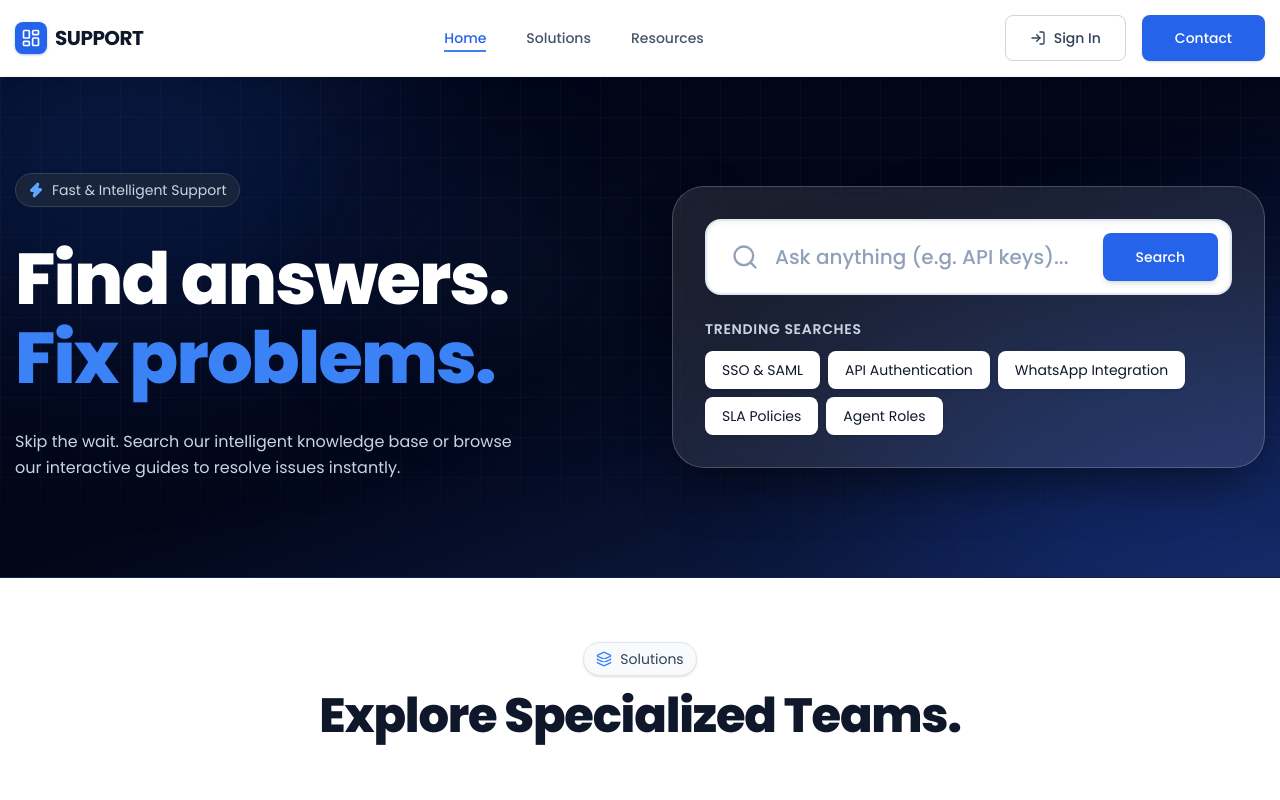
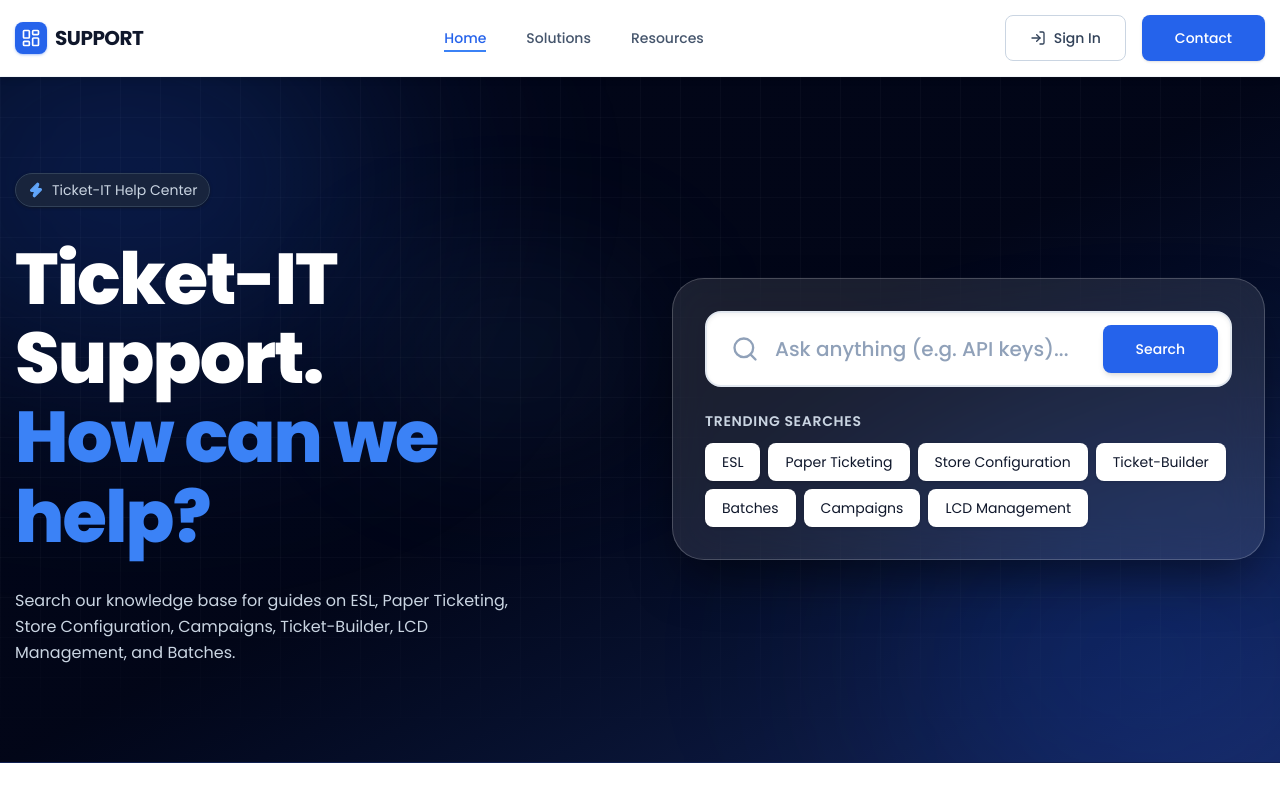
Before and after one commit to pawancreativebuffer/Support, a Next.js app: page / in a window 1280 px wide. Shown: the top 800 px of the page. Built offline with nearby package versions, Linux system fonts and the light colour scheme.

Commit message:
minor header text change

```diff
--- a/src/app/page.tsx
+++ b/src/app/page.tsx
@@ -17,15 +17,17 @@ export default function SupportPage() {
   const [helpfulFeedback, setHelpfulFeedback] = useState<Record<string, 'up' | 'down'>>({});
 
   const categories = ['Billing', 'Account', 'Developers', 'Pricing', 'Usage', 'System', 'Security'];
-  const searchTags = ["SSO & SAML", "API Authentication", "WhatsApp Integration", "SLA Policies", "Agent Roles"];
+  const searchTags = ["ESL", "Paper Ticketing", "Store Configuration", "Ticket-Builder", "Batches", "Campaigns", "LCD Management"];
 
   const handleTagClick = (tag: string) => {
     const slugMap: Record<string, string> = {
-      "SSO & SAML": "configuring-sso-saml",
-      "API Authentication": "authenticating-api-requests",
-      "WhatsApp Integration": "configuring-whatsapp-business",
-      "SLA Policies": "setting-up-sla-policies",
-      "Agent Roles": "roles-and-permissions"
+      "ESL": "esl-setup",
+      "Paper Ticketing": "paper-ticketing",
+      "Store Configuration": "store-configuration",
+      "Ticket-Builder": "ticket-builder-guide",
+      "Batches": "managing-batches",
+      "Campaigns": "campaigns-management",
+      "LCD Management": "lcd-management"
     };
     const targetSlug = slugMap[tag];
     if (targetSlug) {
@@ -51,32 +53,22 @@ export default function SupportPage() {
     }
 
     // 2. Fallback to hardcoded query groups
-    if (query.includes('sso') || query.includes('saml')) {
-      router.push('/article/configuring-sso-saml');
-    } else if (query.includes('api') || query.includes('key') || query.includes('token') || query.includes('auth')) {
-      router.push('/article/authenticating-api-requests');
-    } else if (query.includes('whatsapp')) {
-      router.push('/article/configuring-whatsapp-business');
-    } else if (query.includes('sla') || query.includes('policy')) {
-      router.push('/article/setting-up-sla-policies');
-    } else if (query.includes('role') || query.includes('permission') || query.includes('member') || query.includes('team')) {
-      router.push('/article/roles-and-permissions');
-    } else if (query.includes('status') || query.includes('uptime') || query.includes('health') || query.includes('latency')) {
-      router.push('/article/system-health-monitoring');
-    } else if (query.includes('widget') || query.includes('embed') || query.includes('chat')) {
-      router.push('/article/embedding-chat-widget');
-    } else if (query.includes('survey') || query.includes('csat') || query.includes('satisfaction')) {
-      router.push('/article/managing-csat-surveys');
-    } else if (query.includes('shift') || query.includes('hours') || query.includes('schedule')) {
-      router.push('/article/configuring-agent-shifts');
-    } else if (query.includes('backup') || query.includes('export') || query.includes('retention') || query.includes('db')) {
-      router.push('/article/database-backup-exports');
-    } else if (query.includes('gdpr') || query.includes('privacy') || query.includes('delete') || query.includes('scrub')) {
-      router.push('/article/data-privacy-gdpr-compliance');
-    } else if (query.includes('ip') || query.includes('whitelist') || query.includes('mfa')) {
-      router.push('/article/enforcing-ip-whitelisting-mfa');
+    if (query.includes('esl') || query.includes('electronic')) {
+      router.push('/article/esl-setup');
+    } else if (query.includes('paper') || query.includes('print')) {
+      router.push('/article/paper-ticketing');
+    } else if (query.includes('store') || query.includes('config')) {
+      router.push('/article/store-configuration');
+    } else if (query.includes('campaign') || query.includes('promo')) {
+      router.push('/article/campaigns-management');
+    } else if (query.includes('builder') || query.includes('template')) {
+      router.push('/article/ticket-builder-guide');
+    } else if (query.includes('lcd') || query.includes('display')) {
+      router.push('/article/lcd-management');
+    } else if (query.includes('batch')) {
+      router.push('/article/managing-batches');
     } else {
-      router.push('/article/ticketing-helpdesk');
+      router.push('/article/getting-started');
     }
   };
 
--- a/src/components/HeroSection.tsx
+++ b/src/components/HeroSection.tsx
@@ -58,16 +58,16 @@ export const HeroSection: React.FC<HeroSectionProps> = ({
         {/* Left: Text */}
         <div className="flex flex-col items-center lg:items-start text-center lg:text-left space-y-8">
           <div className="inline-flex items-center gap-2 px-3 py-1.5 rounded-full bg-slate-800/80 border border-slate-700 text-slate-300 text-sm font-normal shadow-sm shadow-slate-900 cursor-pointer backdrop-blur-sm">
-            <Zap className="w-4 h-4 fill-primary-400 text-primary-400" /> Fast & Intelligent Support
+            <Zap className="w-4 h-4 fill-primary-400 text-primary-400" /> Ticket-IT Help Center
           </div>
           <h1 className="text-5xl md:text-7xl font-extrabold tracking-tight text-white leading-[1.1]">
-            Find answers. <br />
+            Ticket-IT Support. <br />
             <span className="text-primary-500">
-              Fix problems.
+              How can we help?
             </span>
           </h1>
           <p className="text-base text-slate-300 max-w-lg leading-relaxed">
-            Skip the wait. Search our intelligent knowledge base or browse our interactive guides to resolve issues instantly.
+            Search our knowledge base for guides on ESL, Paper Ticketing, Store Configuration, Campaigns, Ticket-Builder, LCD Management, and Batches.
           </p>
         </div>
 
```
